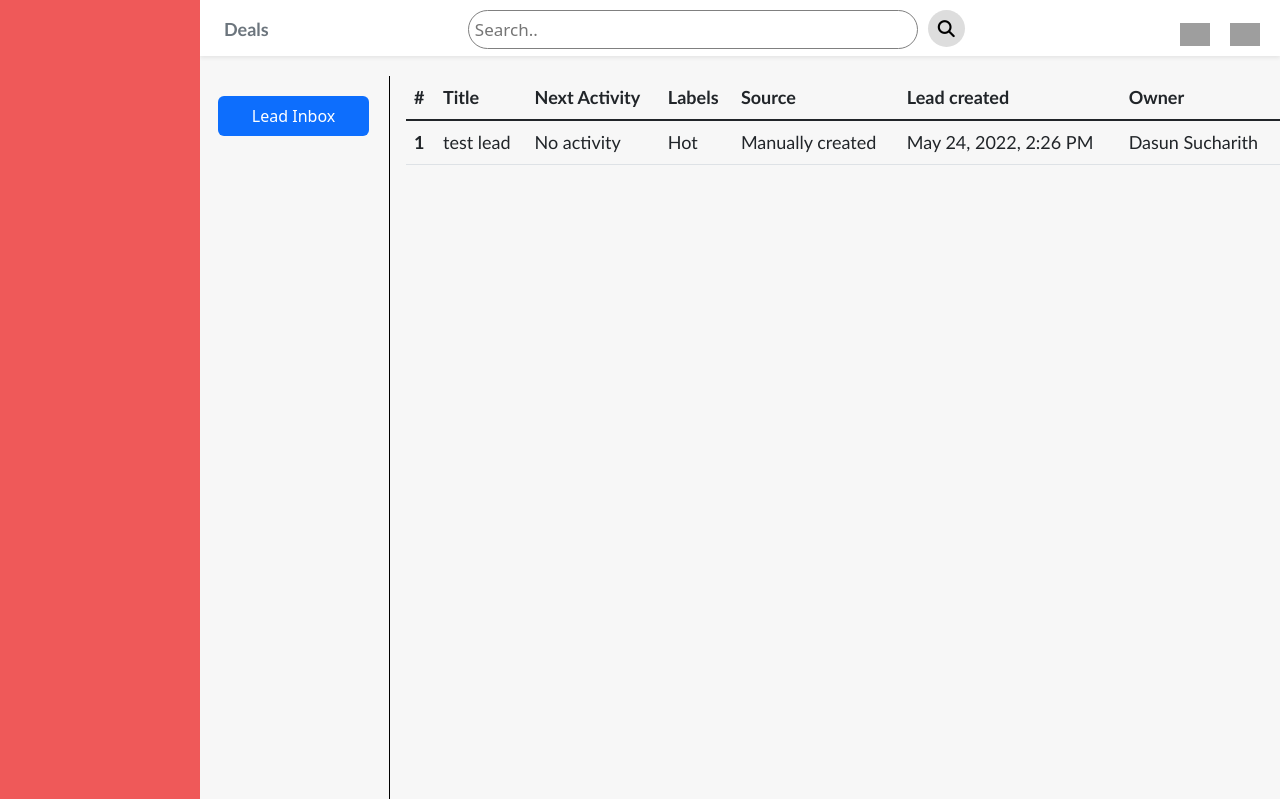
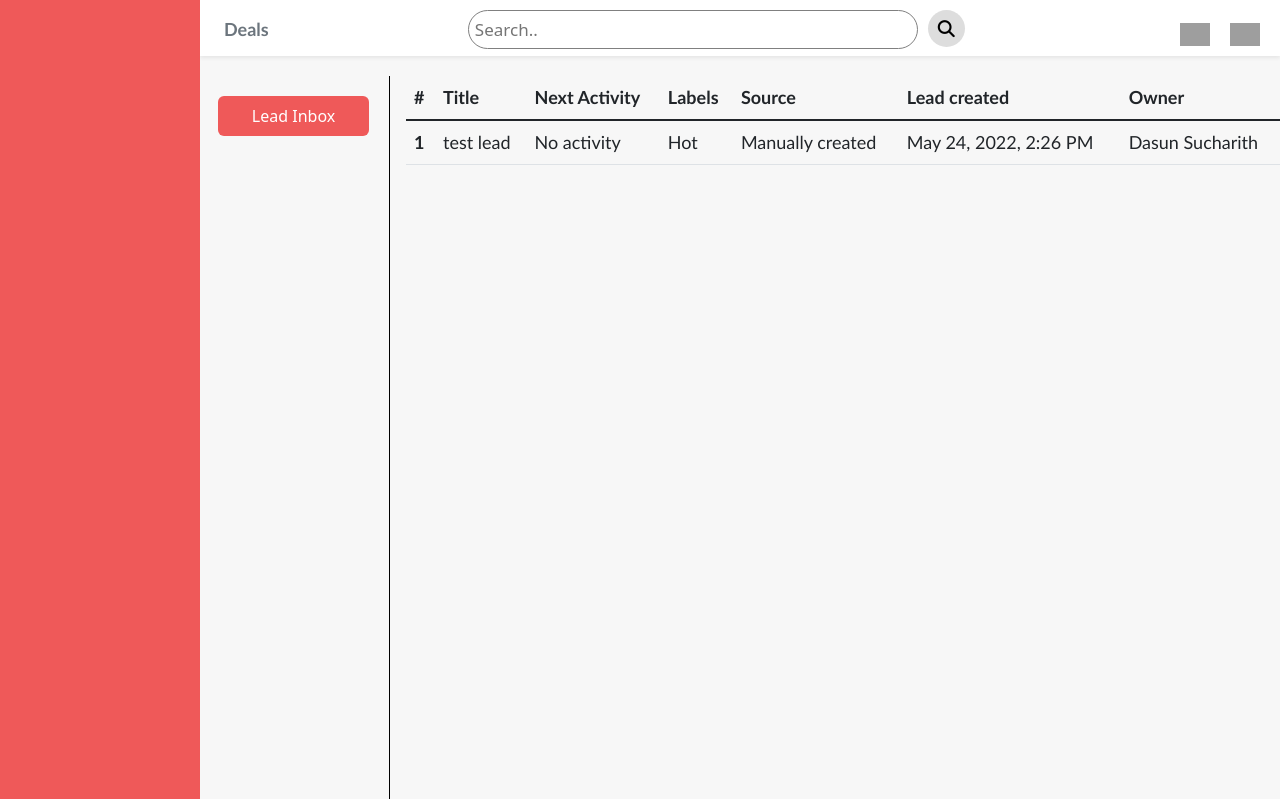
Before and after one commit to SmpManeth/pipedrive-php, a PHP site: page /pipedrive-php/leadsInbox.php in a window 1280 px wide. Shown: the top 799 px of the page. Run offline with PHP 8.4, Linux system fonts and the light colour scheme; some libraries are stand-ins or nearby versions; grey boxes are pictures that could not be loaded.

Commit message:
Update style.css

```diff
--- a/assets/css/style.css
+++ b/assets/css/style.css
@@ -40,7 +40,7 @@
 
 .side-bar {
   max-width: 200px;
-  background-color: #EF5959;
+  background-color: #ef5959;
   height: 100%;
 }
 
@@ -67,7 +67,12 @@
 
 .lead-button {
   width: 100% !important;
+}
 
+.nav-pills .nav-link.active,
+.nav-pills .show > .nav-link {
+  color: var(--bs-nav-pills-link-active-color);
+  background-color: #ef5959 !important;
 }
 
 .table {
@@ -154,7 +159,6 @@
   display: block;
 }
 
-
 .dropdown a:hover {
   background-color: #ddd;
 }
```
